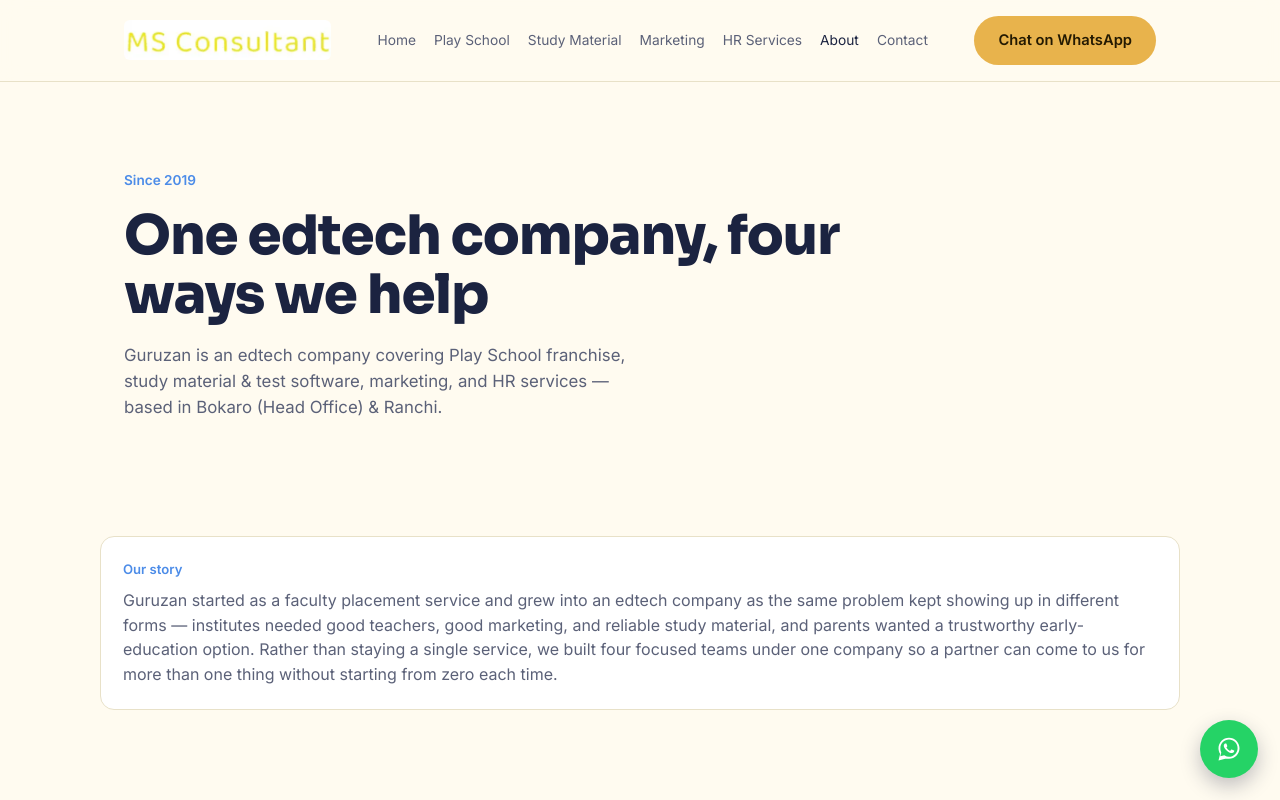
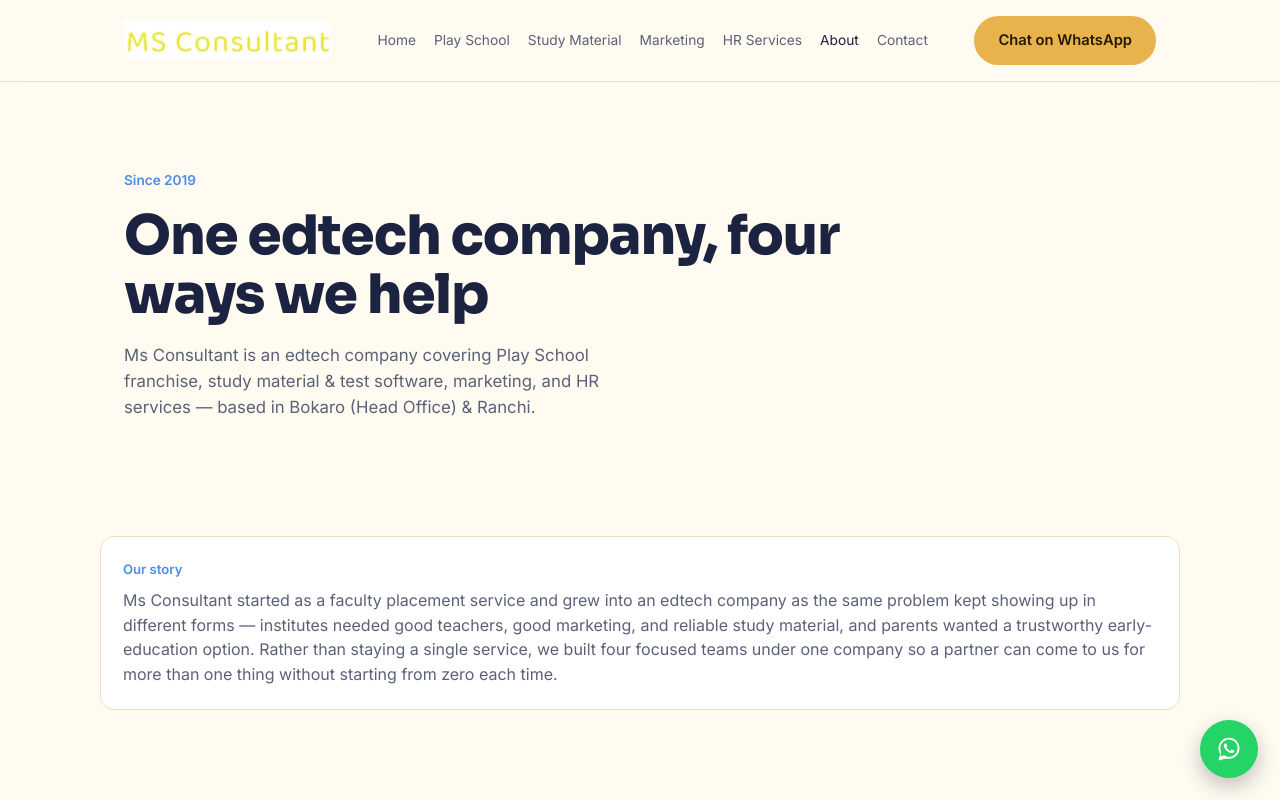
Before and after one commit to Deepak172003/MS_Consultant, a React (Vite) app: page /MS_Consultant/about in a window 1280 px wide. Shown: the top 800 px of the page. Built offline with nearby package versions, Linux system fonts and the light colour scheme.

Commit message:
Update company name and tagline in constants

```diff
--- a/src/data/constants.js
+++ b/src/data/constants.js
@@ -1,9 +1,9 @@
 // Central place to edit numbers, emails, links and content used across the
 // whole site. Change something once here and every page updates.
 
-export const COMPANY_NAME = "Guruzan";
-export const COMPANY_FULL_NAME = "Guruzan — MS Consultant Pvt. Ltd.";
-export const TAGLINE = "An edtech company built around four things brands and families actually need.";
+export const COMPANY_NAME = "Ms Consultant";
+export const COMPANY_FULL_NAME = "MS Consultant Pvt. Ltd.";
+export const TAGLINE = "A Ms Consultant company built around four things brands and families actually need.";
 
 export const WHATSAPP_NUMBER = "917004237947"; // country code + number, no + or spaces
 export const OFFICE_PHONE = "+91 6542-452447";
```
